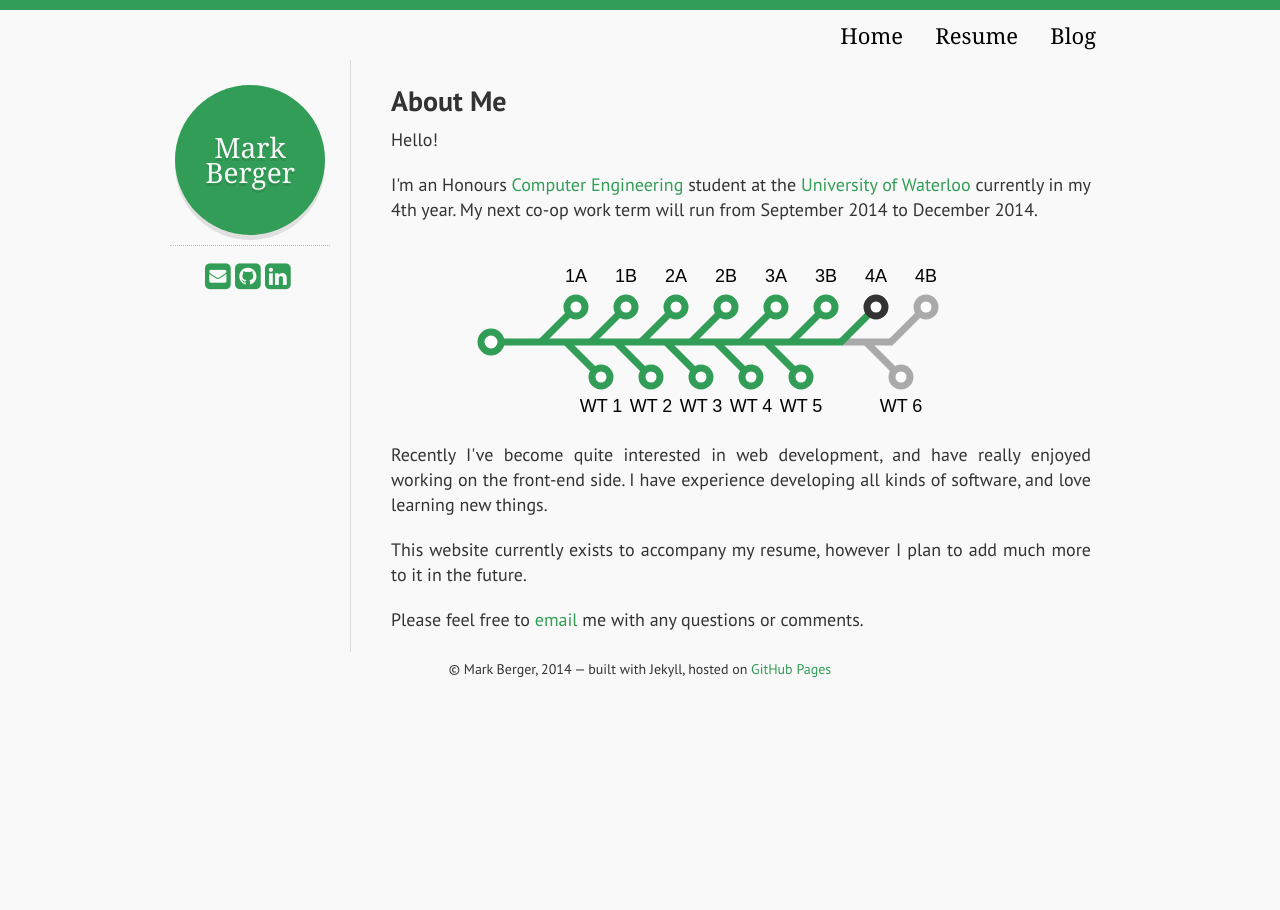
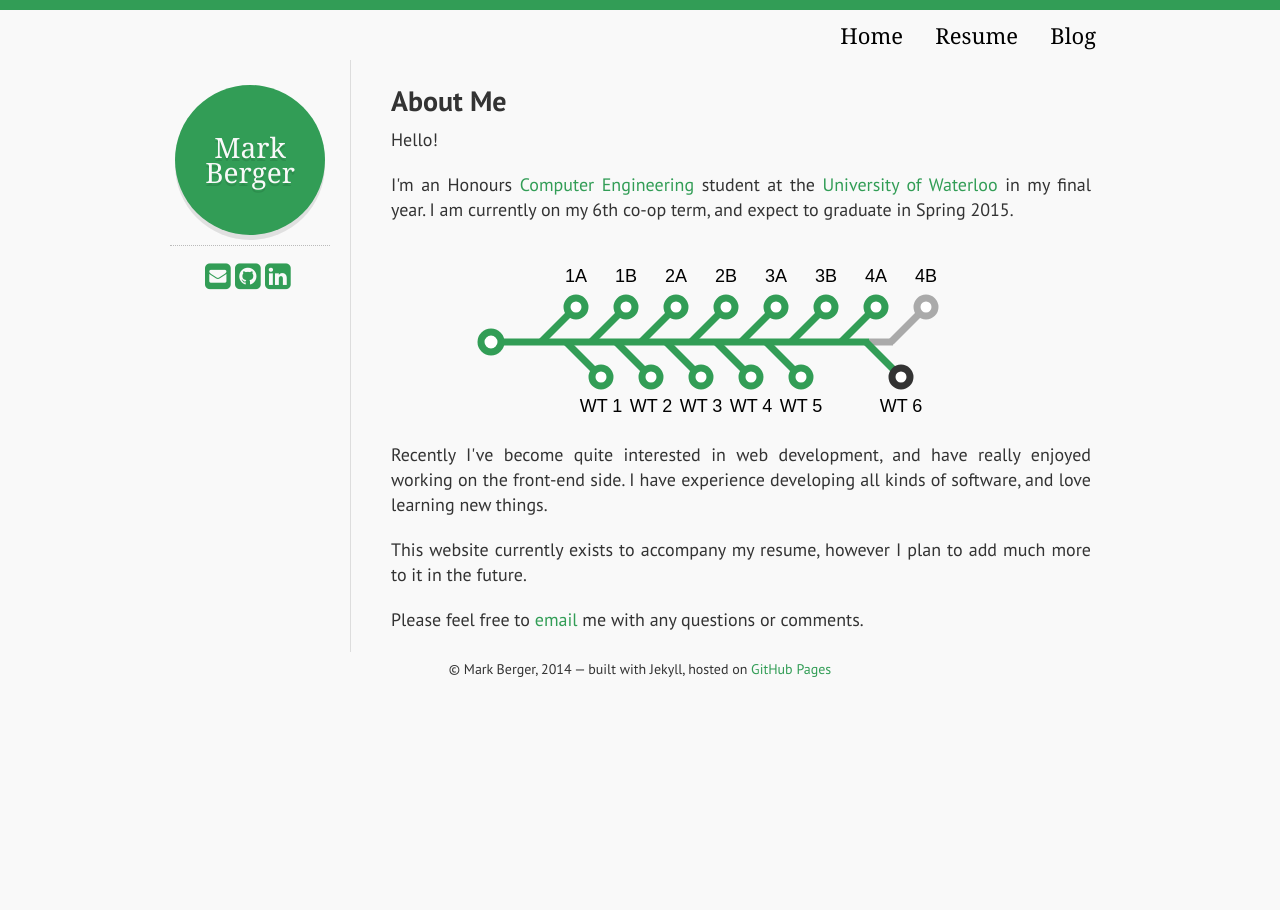
Before and after one commit to mark-berger/mark-berger.github.io, a Jekyll site: the page built from index.html, in a window 1280 px wide. Built offline with Jekyll 4.4.1, drawn with Linux system fonts in a browser that asks for light colours; nearby versions of some CDN libraries; some web fonts are replaced; the list of posts is cut into pages by our own code.

Commit message:
Updates for final co-op term.

```diff
--- a/index.html
+++ b/index.html
@@ -6,7 +6,7 @@ title: Home
 <div class="About">
   <h2>About Me</h2>
   <p>Hello!</p>
-  <p>I'm an Honours <a href="https://ece.uwaterloo.ca/Home/">Computer Engineering</a> student at the <a href="https://uwaterloo.ca/">University of Waterloo</a> currently in my 4th year.  My next co-op work term will run from September 2014 to December 2014.</p>
+  <p>I'm an Honours <a href="https://ece.uwaterloo.ca/Home/">Computer Engineering</a> student at the <a href="https://uwaterloo.ca/">University of Waterloo</a> in my final year.  I am currently on my 6th co-op term, and expect to graduate in Spring 2015.</p>
   <div class="timeline">
     <img src="/assets/images/timeline.svg" alt="Timeline"/>
   </div>
```
Also changed, not shown: assets/images/timeline.svg.
